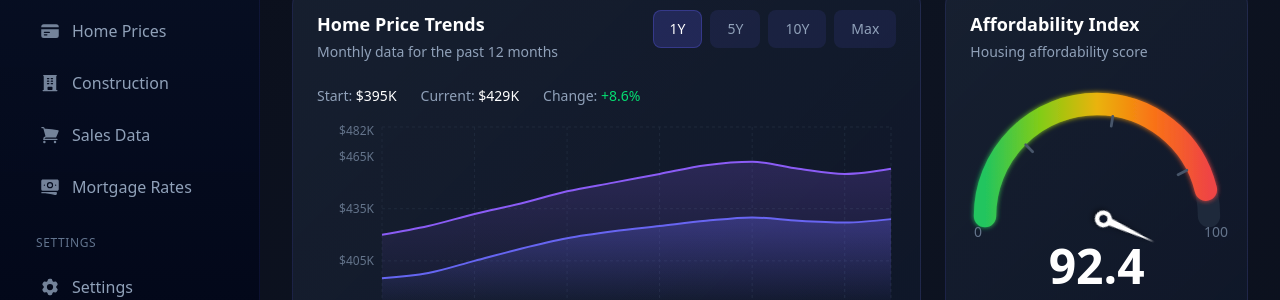
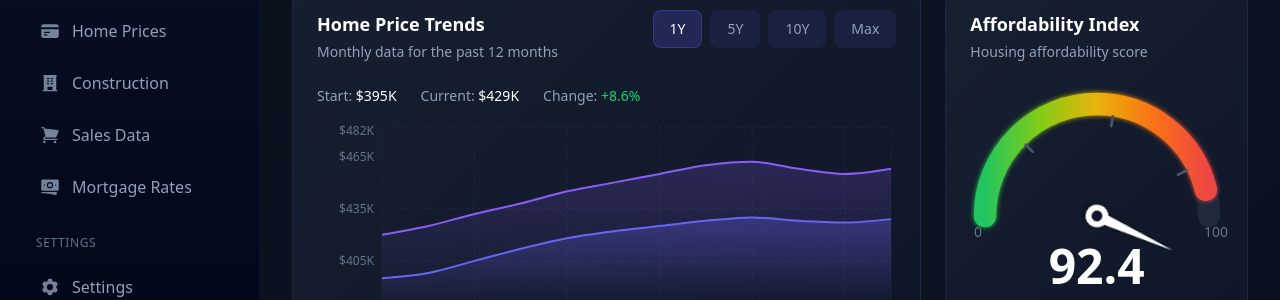
Before and after one commit to daniel-henslowe/fred-housing-dashboard, a Next.js app: page / in a window 1280 px wide. Shown: the part 377-677 px from the top of the page. Built offline with nearby package versions, Linux system fonts and the light colour scheme.

Commit message:
Fix needle rotation center to align with gauge

```diff
--- a/src/components/AffordabilityGauge.tsx
+++ b/src/components/AffordabilityGauge.tsx
@@ -125,18 +125,18 @@ export default function AffordabilityGauge() {
               );
             })}
 
-            {/* Needle - white color */}
+            {/* Needle - white color, centered at gauge center */}
             <g
               transform={`rotate(${needleRotation}, 100, 100)`}
               filter="url(#shadow)"
             >
               <polygon
-                points="100,55 97,95 103,95"
+                points="100,40 96,100 104,100"
                 fill="#ffffff"
                 className="drop-shadow-lg"
               />
-              <circle cx="100" cy="95" r="6" fill="#ffffff" />
-              <circle cx="100" cy="95" r="3" fill="#0f172a" />
+              <circle cx="100" cy="100" r="8" fill="#ffffff" />
+              <circle cx="100" cy="100" r="4" fill="#0f172a" />
             </g>
 
             {/* Min/Max labels */}
```
